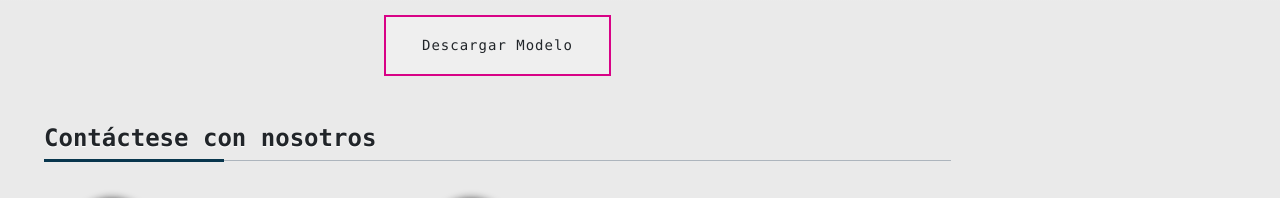
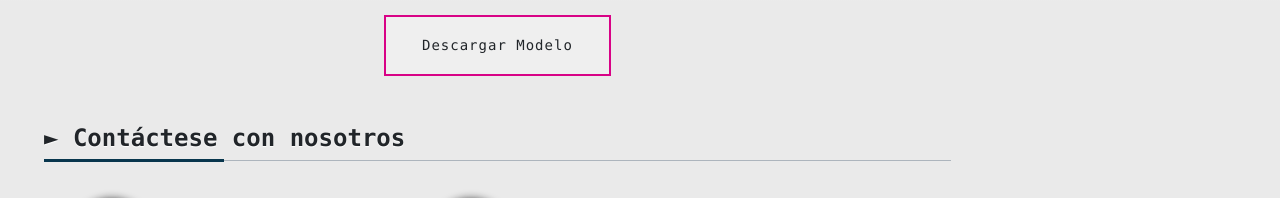
Before and after one commit to hernanr9317/sampleFrontendNextJs, a Next.js app: page / in a window 1280 px wide. Shown: the part 1880-2078 px from the top of the page. Built offline with nearby package versions, Linux system fonts and the light colour scheme; no server answers.

Commit message:
add icon to contacto title

```diff
--- a/components/Contacto/index.jsx
+++ b/components/Contacto/index.jsx
@@ -7,7 +7,7 @@ import MapLocation from './MapLocation';
 export const Contacto = () => {
   return (
     <div id="contacto" className="contacto">
-      <h1 className="heading-1">Contáctese con nosotros</h1>
+      <h1 className="heading-1">► Contáctese con nosotros</h1>
       <div className="divider-1">
         {' '}
         <span></span>
```
